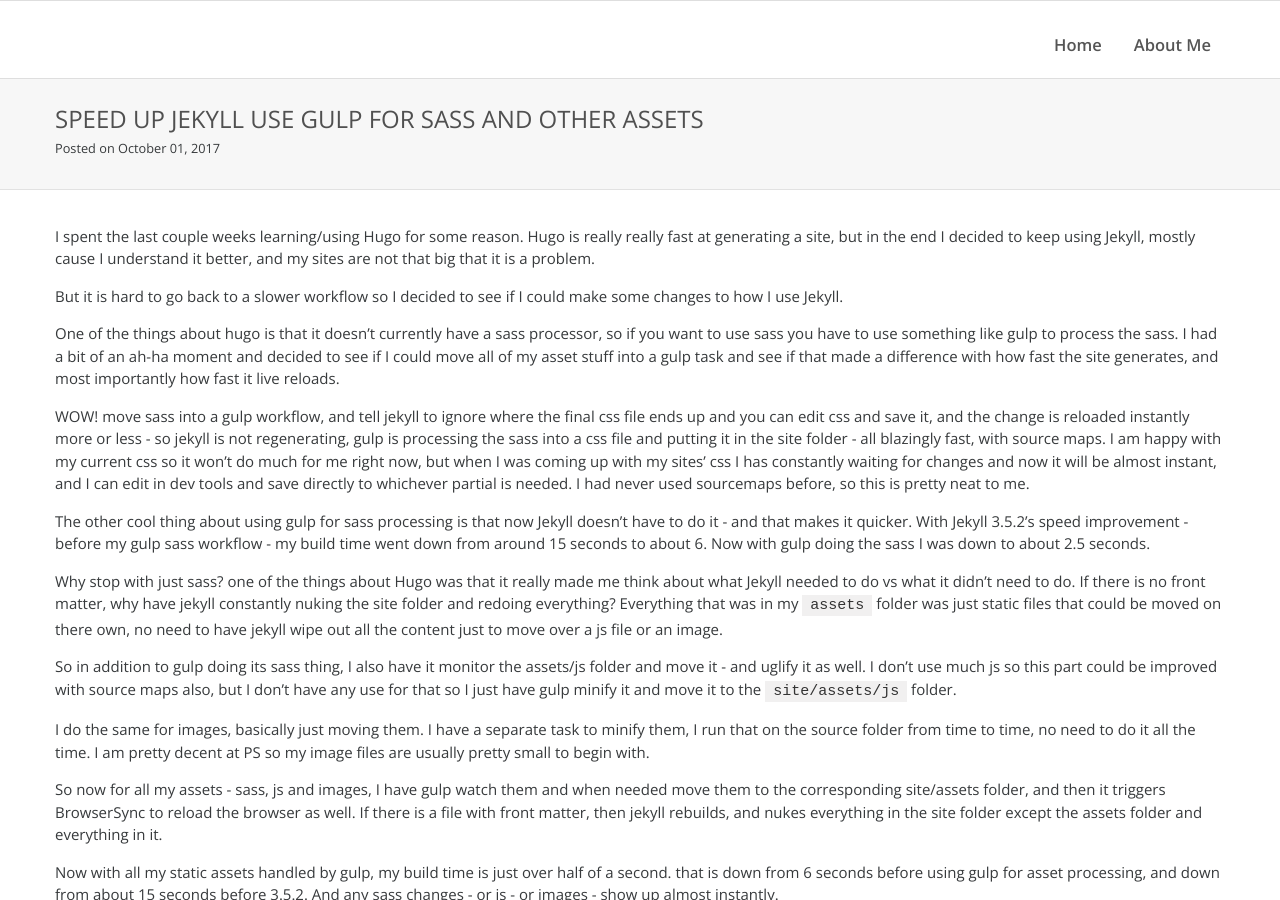
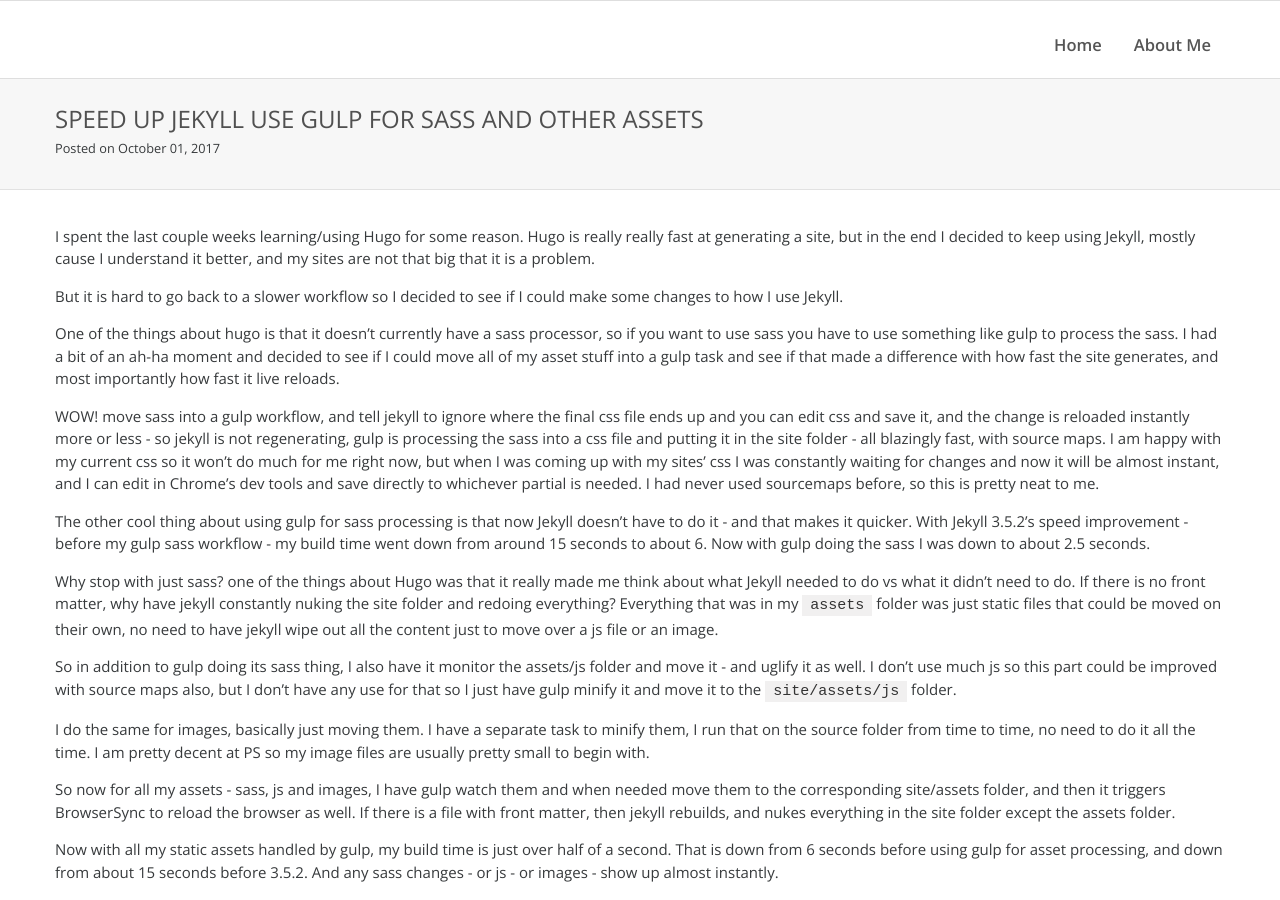
Before and after one commit to rdyar/rdyar.github.io, a Jekyll site: the page built from _posts/2017-10-01-speed-up-jekyll-use-gulp-for-sass-and-other-assets.md, in a window 1280 px wide and 900 px high. Built offline with Jekyll 4.4.1, drawn with Linux system fonts in a browser that asks for light colours; some of the changed text lies outside the part shown.

Commit message:
Update 2017-10-01-speed-up-jekyll-use-gulp-for-sass-and-other-assets.md

```diff
--- a/_posts/2017-10-01-speed-up-jekyll-use-gulp-for-sass-and-other-assets.md
+++ b/_posts/2017-10-01-speed-up-jekyll-use-gulp-for-sass-and-other-assets.md
@@ -7,19 +7,19 @@ But it is hard to go back to a slower workflow so I decided to see if I could ma
 
 One of the things about hugo is that it doesn't currently have a sass processor, so if you want to use sass you have to use something like gulp to process the sass. I had a bit of an ah-ha moment and decided to see if I could move all of my asset stuff into a gulp task and see if that made a difference with how fast the site generates, and most importantly how fast it live reloads.
 
-WOW! move sass into a gulp workflow, and tell jekyll to ignore where the final css file ends up and you can edit css and save it, and the change is reloaded instantly more or less - so jekyll is not regenerating, gulp is processing the sass into a css file and putting it in the site folder - all blazingly fast, with source maps. I am happy with my current css so it won't do much for me right now, but when I was coming up with my sites' css I has constantly waiting for changes and now it will be almost instant, and I can edit in dev tools and save directly to whichever partial is needed. I had never used sourcemaps before, so this is pretty neat to me.
+WOW! move sass into a gulp workflow, and tell jekyll to ignore where the final css file ends up and you can edit css and save it, and the change is reloaded instantly more or less - so jekyll is not regenerating, gulp is processing the sass into a css file and putting it in the site folder - all blazingly fast, with source maps. I am happy with my current css so it won't do much for me right now, but when I was coming up with my sites' css I was constantly waiting for changes and now it will be almost instant, and I can edit in Chrome's dev tools and save directly to whichever partial is needed. I had never used sourcemaps before, so this is pretty neat to me.
 
 The other cool thing about using gulp for sass processing is that now Jekyll doesn't have to do it - and that makes it quicker. With Jekyll 3.5.2's speed improvement - before my gulp sass workflow -  my build time went down from around 15 seconds to about 6. Now with gulp doing the sass I was down to about 2.5 seconds.
 
-Why stop with just sass? one of the things about Hugo was that it really made me think about what Jekyll needed to do vs what it didn't need to do. If there is no front matter, why have jekyll constantly nuking the site folder and redoing everything? Everything that was in my `assets` folder was just static files that could be moved on there own, no need to have jekyll wipe out all the content just to move over a js file or an image.
+Why stop with just sass? one of the things about Hugo was that it really made me think about what Jekyll needed to do vs what it didn't need to do. If there is no front matter, why have jekyll constantly nuking the site folder and redoing everything? Everything that was in my `assets` folder was just static files that could be moved on their own, no need to have jekyll wipe out all the content just to move over a js file or an image.
 
 So in addition to gulp doing its sass thing, I also have it monitor the assets/js folder and move it - and uglify it as well. I don't use much js so this part could be improved with source maps also, but I don't have any use for that so I just have gulp minify it and move it to the `site/assets/js` folder.
 
 I do the same for images, basically just moving them. I have a separate task to minify them, I run that on the source folder from time to time, no need to do it all the time. I am pretty decent at PS so my image files are usually pretty small to begin with.
 
-So now for all my assets - sass, js and images, I have gulp watch them and when needed move them to the corresponding site/assets folder, and then it triggers BrowserSync to reload the browser as well. If there is a file with front matter, then jekyll rebuilds, and nukes everything in the site folder except the assets folder and everything in it.
+So now for all my assets - sass, js and images, I have gulp watch them and when needed move them to the corresponding site/assets folder, and then it triggers BrowserSync to reload the browser as well. If there is a file with front matter, then jekyll rebuilds, and nukes everything in the site folder except the assets folder.
 
-Now with all my static assets handled by gulp, my build time is just over half of a second. that is down from 6 seconds before using gulp for asset processing, and down from about 15 seconds before 3.5.2. And any sass changes - or js - or images - show up almost instantly.
+Now with all my static assets handled by gulp, my build time is just over half of a second. That is down from 6 seconds before using gulp for asset processing, and down from about 15 seconds before 3.5.2. And any sass changes - or js - or images - show up almost instantly.
 
 One small problem with this workflow is that if I delete a file out of the source assets folder, it is not delete from the site/assets folder.  I don't think that is a big deal, I will delete site/assets once in a while and it should be fine. If there is an extra image or three in there that is not used I don't think it will matter.
 
```
Also changed, not shown: other parts of _posts/2017-10-01-speed-up-jekyll-use-gulp-for-sass-and-other-assets.md (+1 -1 lines).
